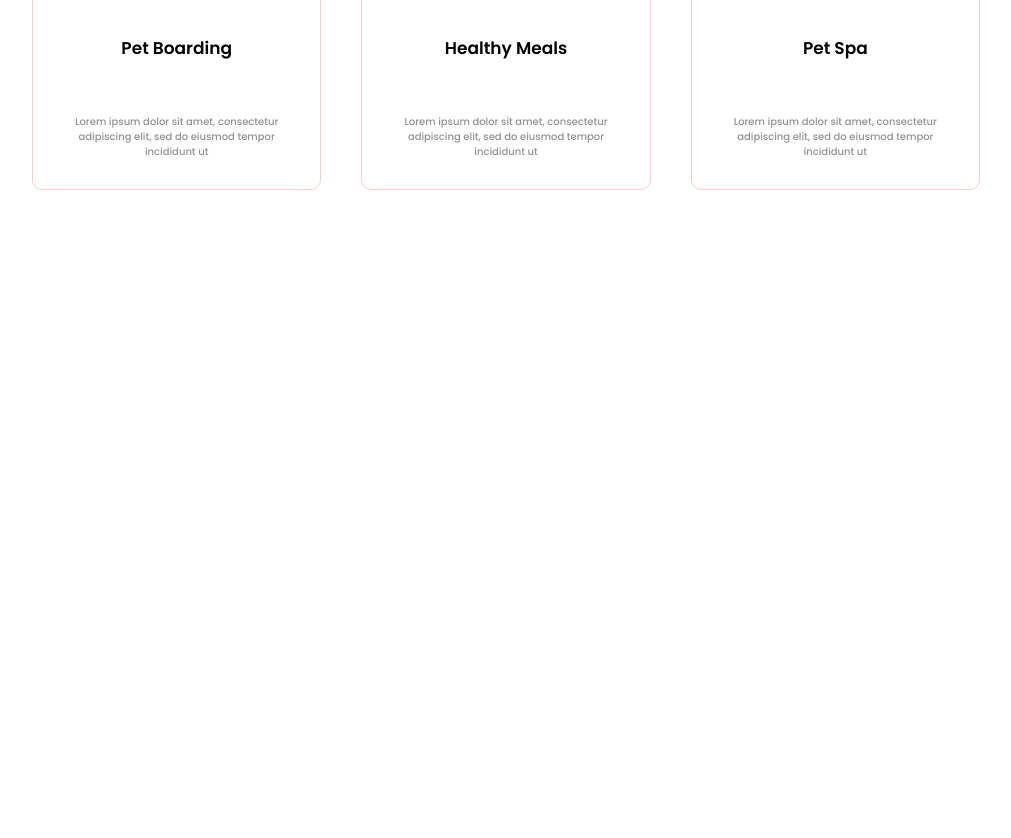
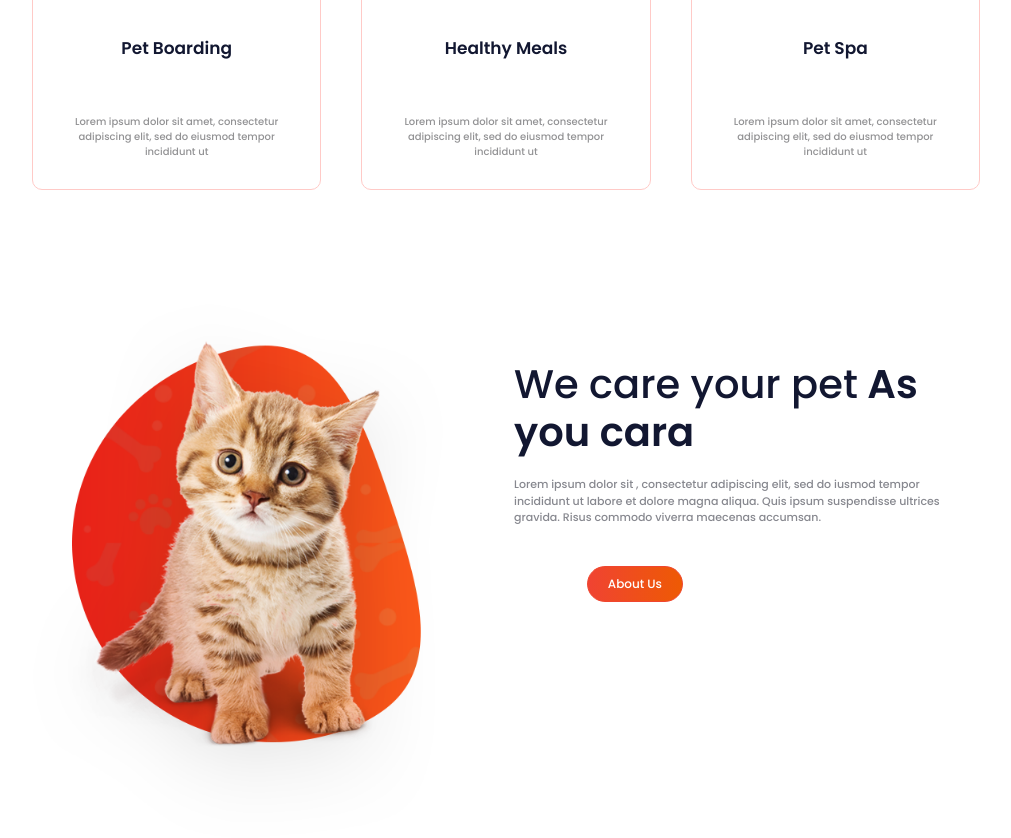
Before and after one commit to GalinaBaleva/HTML-and-CSS-SoftUni, a plain HTML site: page Exam Preparation/03. Pet Care/index.html in a window 1280 px wide. Shown: the part 1076-1914 px from the top of the page, without its empty margins (134-1145 px from the left). Before the commit the page ends 1416 px from the top, so only its background shows below. Drawn offline with Linux system fonts and the light colour scheme.

Commit message:
new part is added

```diff
--- a/Exam Preparation/03. Pet Care/index.html
+++ b/Exam Preparation/03. Pet Care/index.html
@@ -80,7 +80,22 @@
                                                                                           sed do eiusmod tempor
                                                                                           incididunt ut</p>
                                                             </section>
+
                                              </article>
+                              </section>
+
+                              <section class=about-us>
+                                             <h2 class="about-us-heading"><span>We care your pet</span> As you cara</h1>
+                                                            <p class="about-us-discription">Lorem ipsum dolor sit ,
+                                                                           consectetur adipiscing elit, sed do
+                                                                           iusmod tempor incididunt ut labore et dolore
+                                                                           magna aliqua.
+                                                                           Quis ipsum suspendisse ultrices gravida.
+                                                                           Risus commodo
+                                                                           viverra maecenas accumsan.
+                                                            </p>
+                                                            <button class="about-us-button">About Us</button>
+                                                            <img src="./images/cat.png" alt="cat">
                               </section>
                </main>
 
--- a/Exam Preparation/03. Pet Care/style.css
+++ b/Exam Preparation/03. Pet Care/style.css
@@ -75,6 +75,7 @@ select {
 
 body {
         font-family: "Poppins", serif;
+        color: rgb(18, 23, 49);
 }
 
 header {
@@ -121,18 +122,20 @@ header nav ul a {
 .hero-heading,
 .hero-discription,
 .hero-button {
-               width: 20%;
+        width: 21%;
         color: white;
         padding-left: 246px;
         margin-bottom: 20px;
 }
 
-.hero-heading {
+.hero-heading,
+.about-us-heading {
         font-size: 46px;
         line-height: 3rem;
 }
 
-.hero-heading span {
+.hero-heading span,
+.about-us-heading span {
         font-weight: normal;
 
 }
@@ -159,7 +162,7 @@ header nav ul a {
 /* and of the first section */
 
 .services {
-               margin: 150px 0;
+        margin: 150px 0 170px 0;
 }
 
 .services-heading {
@@ -218,13 +221,56 @@ header nav ul a {
         top: 40%;
         transform: translate(-50%, -50%);
         width: 50%;
-
-
-
-
 }
 
 .services-flex-discriptions {
         color: rgb(146, 146, 148);
         text-align: center;
 }
+
+.about-us-discription {
+        color: rgb(135, 136, 143);
+        font-size: 11px;
+}
+
+.about-us-heading,
+.about-us-discription,
+.about-us-button {
+        max-width: 40%;
+}
+
+.about-us {
+        display: flex;
+        flex-direction: column;
+        justify-content: flex-end;
+        align-items: flex-end;
+        margin-right: 200px;
+        position: relative;
+}
+
+.about-us img {
+        position: absolute;
+        max-width: 38%;
+        left: 167px;
+        top: -56px;
+}
+
+.about-us-heading {
+        font-size: 40px;
+        line-height: 3rem;
+}
+
+.about-us-discription {
+        padding: 20px 0;
+}
+
+.about-us-button {
+        margin-right: 263px;
+        margin-top: 20px;
+        border: 1px solid #f0462f;
+        color: white;
+        background-image: linear-gradient(to right, rgb(240, 67, 50), rgb(238, 90, 4));
+        font-size: 12px;
+        border-radius: 22px;
+        padding: 8px 20px;
+}
```
Also changed, not shown: 1 other file. Lines whose indentation alone changed are shown as unchanged.
